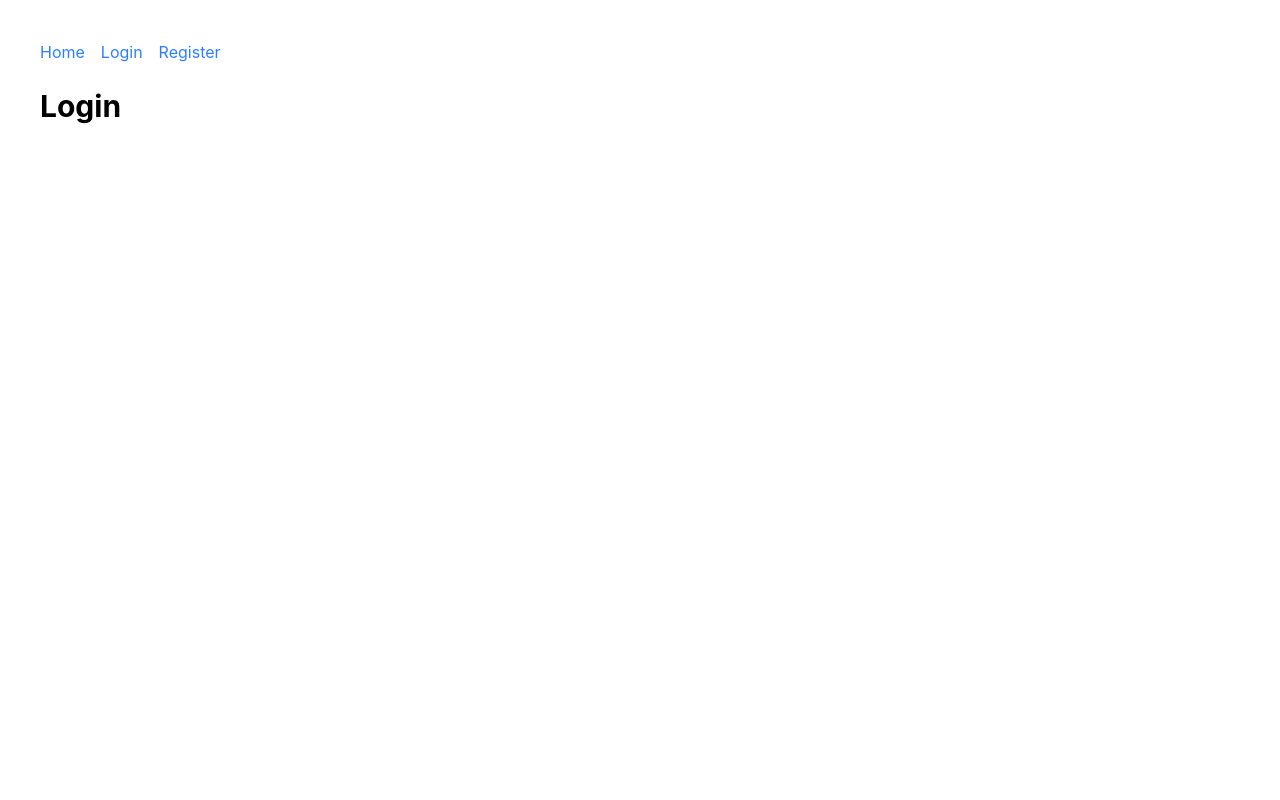
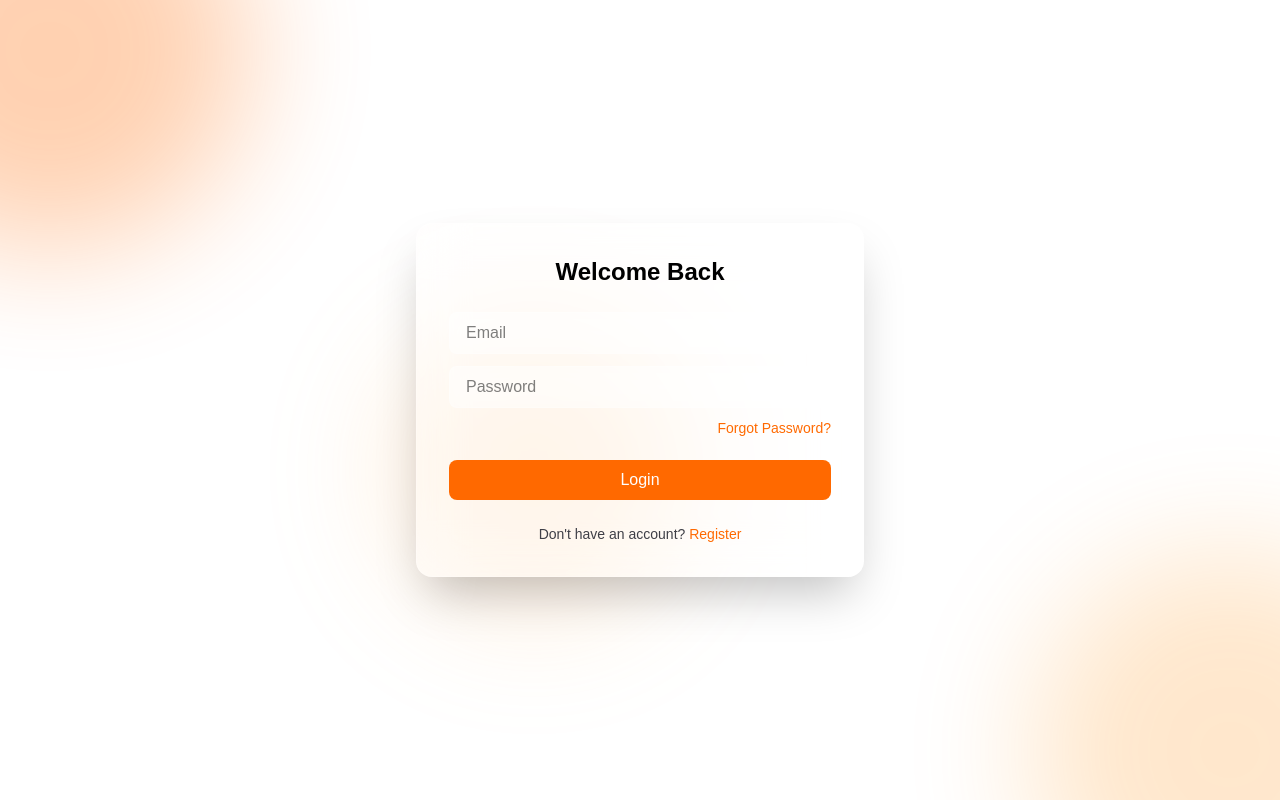
Before and after one commit to Saumyajeet-Varma/Config-Console-UI, a React (Vite) app: page /login in a window 1280 px wide. Built offline with nearby package versions, Linux system fonts and the light colour scheme.

Commit message:
Register and Login :: UI done

```diff
--- a/src/App.jsx
+++ b/src/App.jsx
@@ -2,26 +2,20 @@ import { Routes, Route, Link } from "react-router-dom"
 import Home from "./pages/Home"
 import Login from "./pages/Login"
 import Register from "./pages/Register"
+import Layout from "./components/Layout"
 
 const App = () => {
+
   return (
-    <div className="p-10">
+    <Routes>
+      <Route path="/login" element={<Login />} />
+      <Route path="/register" element={<Register />} />
 
-      {/* Navbar */}
-      <nav className="flex gap-4 mb-6">
-        <Link to="/" className="text-blue-500">Home</Link>
-        <Link to="/login" className="text-blue-500">Login</Link>
-        <Link to="/register" className="text-blue-500">Register</Link>
-      </nav>
+      <Route element={<Layout />}>
+        <Route path="/" element={<Home />} />
+      </Route>
 
-      {/* Routes */}
-      <Routes>
-        <Route path="/" element={<Home />} />
-        <Route path="/login" element={<Login />} />
-        <Route path="/register" element={<Register />} />
-      </Routes>
-
-    </div>
+    </Routes>
   )
 }
 
--- /dev/null
+++ b/src/components/Layout.jsx
@@ -0,0 +1,29 @@
+import { Link, Navigate, Outlet } from "react-router-dom"
+
+const Layout = () => {
+
+    const isLoggedIn = false;
+
+    if (!isLoggedIn) {
+        return <Navigate to="/login" replace />
+    }
+
+    return (
+        <div className="p-10">
+
+            {/* Navbar */}
+            <nav className="flex gap-4 mb-6">
+                <Link to="/" className="text-blue-500">Home</Link>
+                <Link to="/dashboard" className="text-blue-500">Dashboard</Link>
+                <Link to="/docs" className="text-blue-500">Docs</Link>
+                <Link to="/profile" className="text-blue-500">Profile</Link>
+            </nav>
+
+            {/* Page Content */}
+            <Outlet />
+
+        </div>
+    )
+}
+
+export default Layout
--- a/src/index.css
+++ b/src/index.css
@@ -1 +1,10 @@
 @import "tailwindcss";
+@import url('https://fonts.googleapis.com/css2?family=Montserrat:wght@100..900&family=Poppins:wght@100..900&display=swap');
+
+@theme {
+  /* This is the modern Tailwind v4 way to extend themes */
+  --font-montserrat: "Montserrat", sans-serif;
+}
+
+/* Fallback for standard classes if needed */
+.body-font { font-family: var(--font-montserrat); }
--- a/src/pages/Login.jsx
+++ b/src/pages/Login.jsx
@@ -1,7 +1,76 @@
+import { useState, useEffect } from "react"
+import { Link } from "react-router-dom"
+
 const Login = () => {
+
+    // const [dark, setDark] = useState(
+    //     localStorage.getItem("theme") === "dark"
+    // )
+
+    // useEffect(() => {
+    //     if (dark) {
+    //         document.documentElement.classList.add("dark")
+    //         localStorage.setItem("theme", "dark")
+    //     } else {
+    //         document.documentElement.classList.remove("dark")
+    //         localStorage.setItem("theme", "light")
+    //     }
+    // }, [dark])
+
     return (
-        <div className="text-3xl font-bold">
-            Login
+        <div className="relative min-h-screen flex items-center justify-center overflow-hidden bg-white dark:bg-black body-font">
+
+            {/* Background blobs */}
+            <div className="absolute -top-37.5 -left-37.5 w-100 h-100 bg-orange-500 opacity-30 rounded-full blur-3xl" />
+            <div className="absolute -bottom-37.5 -right-37.5 w-100 h-100 bg-orange-400 opacity-20 rounded-full blur-3xl" />
+            <div className="absolute top-[40%] left-[30%] w-75 h-75 bg-orange-300 opacity-20 rounded-full blur-3xl" />
+
+            {/* Theme toggle */}
+            {/* <button
+                onClick={() => setDark(!dark)}
+                className="absolute top-6 right-6 px-3 py-1 rounded-lg bg-orange-500 text-white text-sm z-10"
+            >
+                {dark ? "Light" : "Dark"}
+            </button> */}
+
+            {/* Glass card */}
+            <div className="relative z-10 w-full max-w-md p-8 rounded-2xl backdrop-blur-xl bg-white/30 dark:bg-white/5 border border-white/20 shadow-2xl">
+
+                <h2 className="text-2xl font-semibold text-center mb-6 text-black dark:text-white">
+                    Welcome Back
+                </h2>
+
+                <input
+                    placeholder="Email"
+                    className="w-full mb-3 px-4 py-2 rounded-lg bg-white/40 dark:bg-white/5 border border-white/20 text-black dark:text-white backdrop-blur-md focus:outline-none focus:ring-2 focus:ring-orange-500"
+                />
+
+                <input
+                    type="password"
+                    placeholder="Password"
+                    className="w-full mb-2 px-4 py-2 rounded-lg bg-white/40 dark:bg-white/5 border border-white/20 text-black dark:text-white backdrop-blur-md focus:outline-none focus:ring-2 focus:ring-orange-500"
+                />
+
+                {/* Forgot password */}
+                <div className="text-right mb-5">
+                    <button className="text-sm text-orange-500 hover:underline">
+                        Forgot Password?
+                    </button>
+                </div>
+
+                <button className="w-full py-2 rounded-lg bg-orange-500 hover:bg-orange-600 text-white font-medium transition">
+                    Login
+                </button>
+
+                {/* Register */}
+                <p className="text-center text-sm mt-6 text-zinc-700 dark:text-zinc-400">
+                    Don't have an account?{" "}
+                    <Link to="/register" className="text-orange-500 hover:underline cursor-pointer">
+                        Register
+                    </Link>
+                </p>
+
+            </div>
         </div>
     )
 }
--- a/src/pages/Register.jsx
+++ b/src/pages/Register.jsx
@@ -1,7 +1,74 @@
+import { useState, useEffect } from "react"
+import { Link } from "react-router-dom"
+
 const Register = () => {
+
+    // const [dark, setDark] = useState(
+    //     localStorage.getItem("theme") === "dark"
+    // )
+
+    // useEffect(() => {
+    //     if (dark) {
+    //         document.documentElement.classList.add("dark")
+    //         localStorage.setItem("theme", "dark")
+    //     } else {
+    //         document.documentElement.classList.remove("dark")
+    //         localStorage.setItem("theme", "light")
+    //     }
+    // }, [dark])
+
     return (
-        <div className="text-3xl font-bold">
-            Register
+        <div className="relative min-h-screen flex items-center justify-center overflow-hidden bg-white dark:bg-black body-font">
+
+            {/* Background blobs */}
+            <div className="absolute -top-37.5 -left-37.5 w-100 h-100 bg-orange-500 opacity-30 rounded-full blur-3xl" />
+            <div className="absolute -bottom-37.5 -right-37.5 w-100 h-100 bg-orange-400 opacity-20 rounded-full blur-3xl" />
+            <div className="absolute top-[40%] left-[30%] w-75 h-75 bg-orange-300 opacity-20 rounded-full blur-3xl" />
+
+            {/* Theme toggle */}
+            {/* <button
+                onClick={() => setDark(!dark)}
+                className="absolute top-6 right-6 px-3 py-1 rounded-lg bg-orange-500 text-white text-sm z-10"
+            >
+                {dark ? "Light" : "Dark"}
+            </button> */}
+
+            {/* Glass card */}
+            <div className="relative z-10 w-full max-w-md p-8 rounded-2xl backdrop-blur-xl bg-white/30 dark:bg-white/5 border border-white/20 shadow-2xl">
+
+                <h2 className="text-2xl font-semibold text-center mb-6 text-black dark:text-white">
+                    Create Account
+                </h2>
+
+                <input
+                    placeholder="Name"
+                    className="w-full mb-3 px-4 py-2 rounded-lg bg-white/40 dark:bg-white/5 border border-white/20 text-black dark:text-white backdrop-blur-md focus:outline-none focus:ring-2 focus:ring-orange-500"
+                />
+
+                <input
+                    placeholder="Email"
+                    className="w-full mb-3 px-4 py-2 rounded-lg bg-white/40 dark:bg-white/5 border border-white/20 text-black dark:text-white backdrop-blur-md focus:outline-none focus:ring-2 focus:ring-orange-500"
+                />
+
+                <input
+                    type="password"
+                    placeholder="Password"
+                    className="w-full mb-6 px-4 py-2 rounded-lg bg-white/40 dark:bg-white/5 border border-white/20 text-black dark:text-white backdrop-blur-md focus:outline-none focus:ring-2 focus:ring-orange-500"
+                />
+
+                <button className="w-full py-2 rounded-lg bg-orange-500 hover:bg-orange-600 text-white font-medium">
+                    Register
+                </button>
+
+                {/* Register */}
+                <p className="text-center text-sm mt-6 text-zinc-700 dark:text-zinc-400">
+                    Already have an account?{" "}
+                    <Link to="/login" className="text-orange-500 hover:underline cursor-pointer">
+                        Login
+                    </Link>
+                </p>
+
+            </div>
         </div>
     )
 }
```
